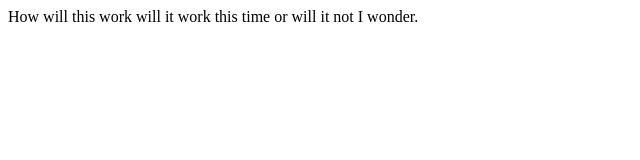
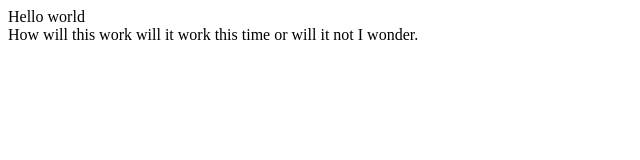
Before and after one commit to Stringlyplot/Stringlyplot.github.io, a plain HTML site: page index.html in a window 1280 px wide. Shown: the whole page, without its empty margins (0-640 px from the left). Drawn offline with Linux system fonts and the light colour scheme.

Commit message:
Added basic changed

```diff
--- a/index.html
+++ b/index.html
@@ -1 +1,17 @@
-<div>How will this work will it work this time or will it not I wonder.</div>
+<!DOCTYPE html>
+<html>
+
+<head>
+  <meta charset="utf-8">
+  <meta name="viewport" content="width=device-width">
+  <title>replit</title>
+  <link href="style.css" rel="stylesheet" type="text/css" />
+</head>
+
+<body>
+  Hello world
+  <script src="script.js"></script>
+  <div>How will this work will it work this time or will it not I wonder.</div>
+</body>
+
+</html>
--- /dev/null
+++ b/style.css
@@ -0,0 +1,4 @@
+html {
+  height: 100%;
+  width: 100%;
+}
```
Also changed, not shown: script.js (added), 1 other file.
